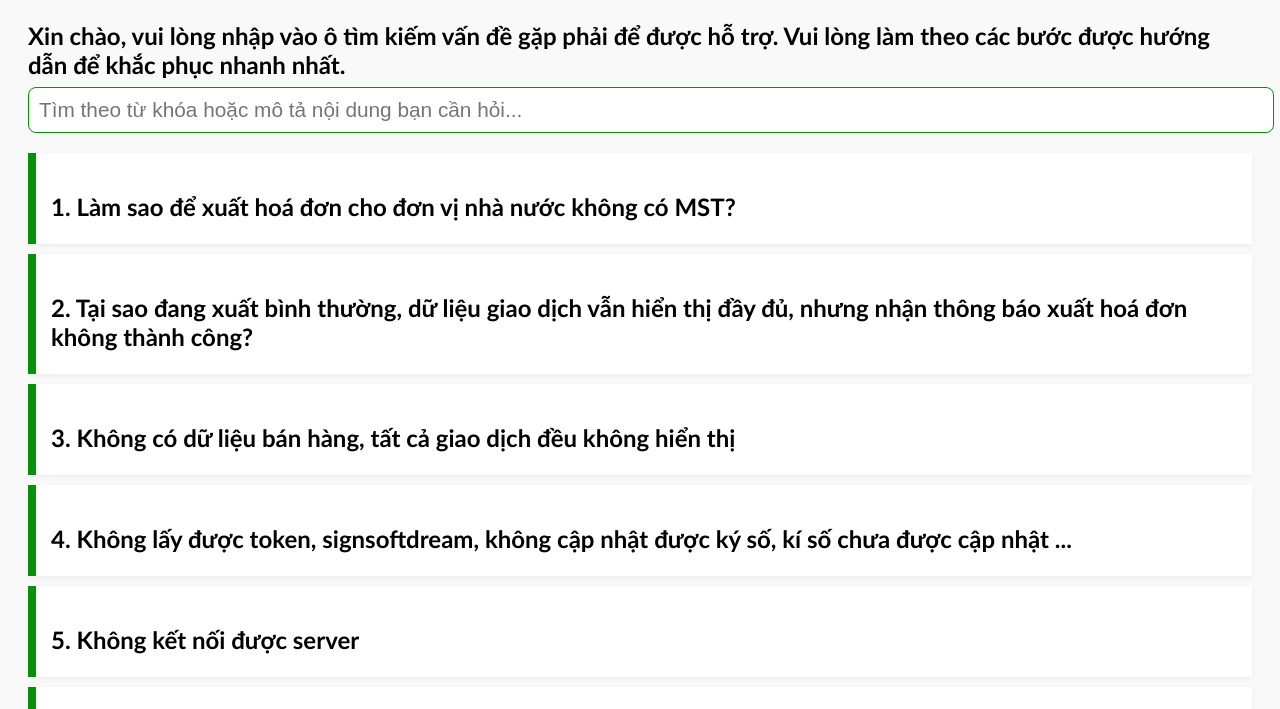
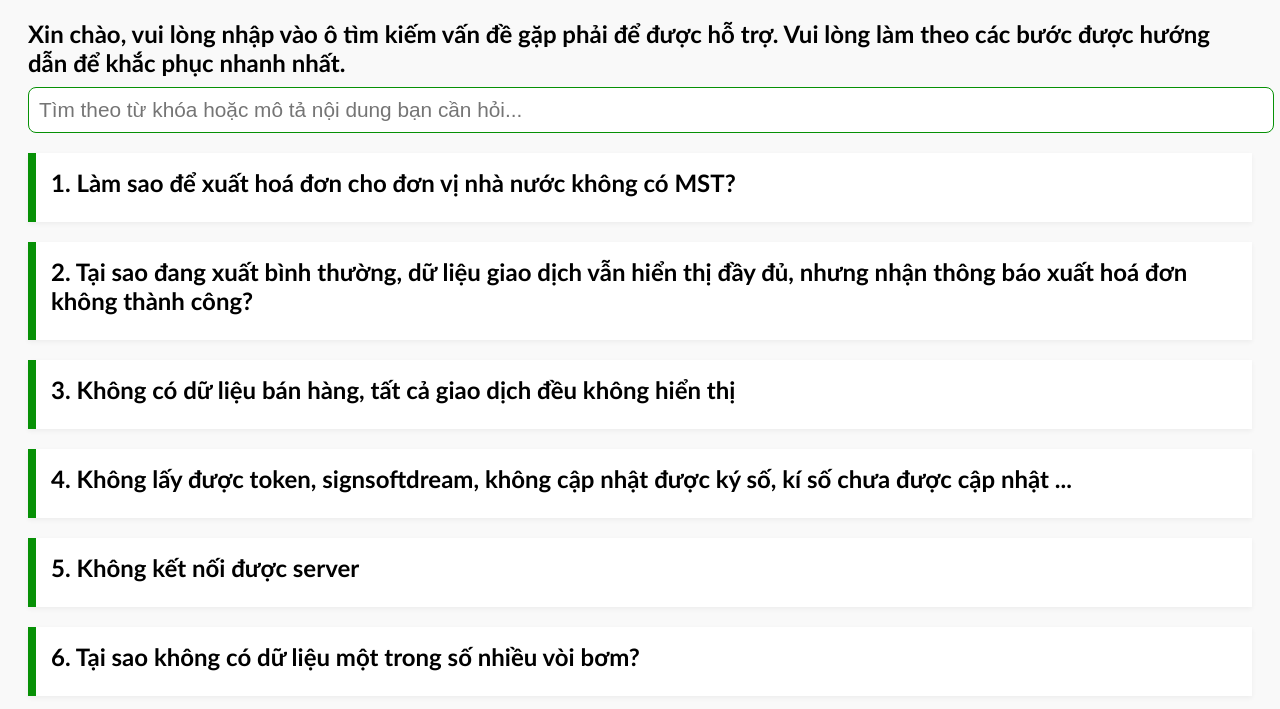
Before and after one commit to montechpos2024/faq, a plain HTML site: page index.html in a window 1280 px wide. Shown: the part 91-800 px from the top of the page. Drawn offline with Linux system fonts and the light colour scheme.

Commit message:
Update index.html

```diff
--- a/index.html
+++ b/index.html
@@ -11,9 +11,9 @@
             width: 100%; padding: 10px; margin-bottom: 20px; font-size: 1.3rem;
             border: 1px solid #079106; border-radius: 8px;
         }
-	 h3 {font-size: 1.5rem; /* 24px */margin-bottom: 8px;}
+	 h3 {font-size: 1.5rem; /* 24px */margin: 0 0 10px 0;}
         .qa-item {
-            background: #fff; padding: 15px; margin-bottom: 10px;
+            background: #fff; padding: 15px; margin-bottom: 20px;
             border-left: 8px solid #079106; box-shadow: 0 2px 5px rgba(0,0,0,0.05);
             cursor: pointer; transition: background 0.3s ease;
         }
```
